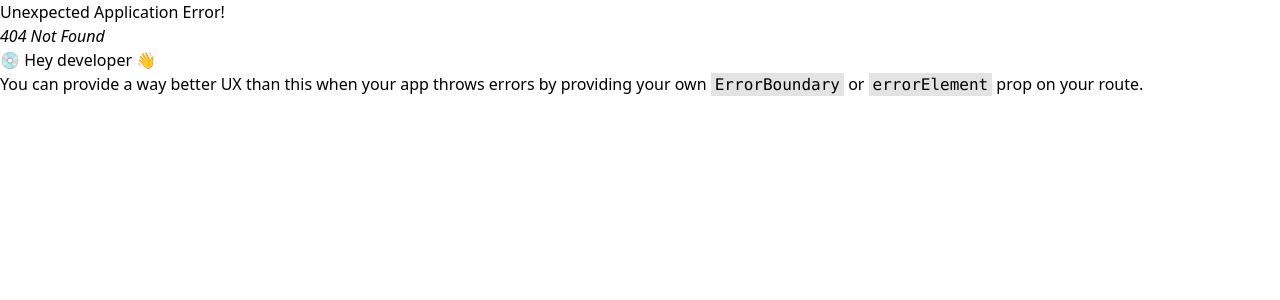
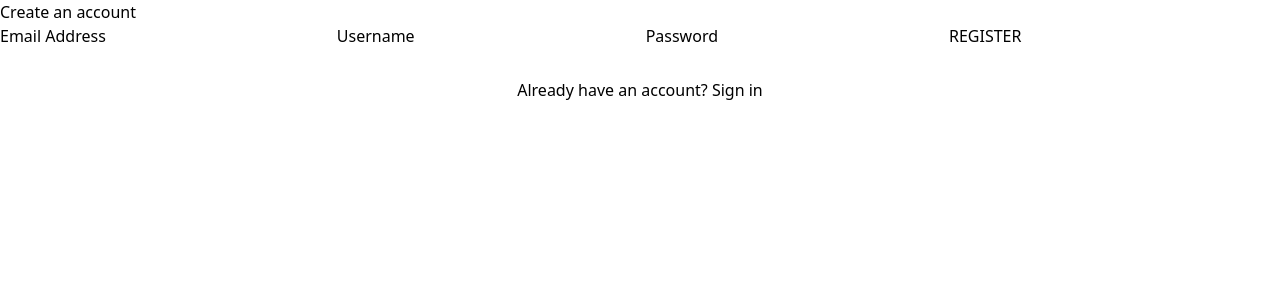
Before and after one commit to kbuicuong/schedule_app, a React (Vite) app in the folder client/: page /register in a window 1280 px wide. Before the commit this address had no page. Shown: the top 300 px of the page. Built offline with nearby package versions, Linux system fonts and the light colour scheme.

Commit message:
Fixed routing, tailwind, register

```diff
--- a/client/src/App.tsx
+++ b/client/src/App.tsx
@@ -12,10 +12,9 @@ import "react-toastify/dist/ReactToastify.css";
 
 const router = createBrowserRouter(
   createRoutesFromElements(
-    <Route path="/" element={<Login />}>
-      {/*<Route index element={<Home />} />*/}
-      {/*<Route path="login" element={<Login />} />*/}
-      {/*<Route path="register" element={<Register />} />*/}
+    <Route path="/">
+      <Route index element={<Login />} />
+      <Route path="/register" element={<Signup />} />
     </Route>
   )
 )
--- a/client/src/components/Login.tsx
+++ b/client/src/components/Login.tsx
@@ -17,28 +17,28 @@ const Login = () => {
 
   return (
     <main className='login'>
-      <form className='login__form' onSubmit={handleSubmit}>
-        <h2 className='login__title '>Log into your account</h2>
-        <label htmlFor='username'>Username</label>
+      <form className='flex flex-col items-center' onSubmit={handleSubmit}>
+        <h2 className='text-2xl font-bold'>Log into your account</h2>
+        <label htmlFor='username' className='mt-4 mb-2'>Username</label>
         <input
           id='username'
           name='username'
           type='text'
           value={username}
           onChange={(e) => setUsername(e.target.value)}
-          className='username'
+          className='border border-gray-500 w-1/3'
         />
-        <label htmlFor='password'>Password</label>
+        <label htmlFor='password' className='mt-4 mb-2'>Password</label>
         <input
           id='password'
           type='password'
           name='password'
           value={password}
           onChange={(e) => setPassword(e.target.value)}
-          className='password'
+          className='border border-gray-500 w-1/3'
         />
-        <button className='loginButton'>LOG IN</button>
-        <p style={{ textAlign: "center", marginTop: "30px" }}>
+        <button className='text-xl mt-4'>LOG IN</button>
+        <p className='mt-8'>
           Don't have an account?{" "}
           <Link className='link' to='/register'>
             Create one
--- a/client/src/components/Signup.tsx
+++ b/client/src/components/Signup.tsx
@@ -0,0 +1,64 @@
+import React, { useState } from "react";
+import { useNavigate, Link } from "react-router-dom";
+// import { handleRegister } from "../utils/resource";
+
+const Signup = () => {
+  const [username, setUsername] = useState<string>("");
+  const [password, setPassword] = useState<string>("");
+  const [email, setEmail] = useState<string>("");
+  const navigate = useNavigate();
+
+  const handleSubmit = (e:any):void => {
+    e.preventDefault();
+    if (username.trim() && password.trim() && email.trim()) {
+      console.log(email, username, password);
+      setPassword("");
+      setUsername("");
+      setEmail("");
+    }
+  };
+
+  return (
+    <main className='signup'>
+      <form className='signup__form' onSubmit={handleSubmit}>
+        <h2 className='signup__title'>Create an account</h2>
+        <label htmlFor='email'>Email Address</label>
+        <input
+          id='email'
+          name='email'
+          type='email'
+          required
+          value={email}
+          onChange={(e) => setEmail(e.target.value)}
+        />
+        <label htmlFor='username'>Username</label>
+        <input
+          id='username'
+          name='username'
+          required
+          type='text'
+          value={username}
+          onChange={(e) => setUsername(e.target.value)}
+        />
+        <label htmlFor='password'>Password</label>
+        <input
+          id='password'
+          type='password'
+          name='password'
+          required
+          value={password}
+          onChange={(e) => setPassword(e.target.value)}
+        />
+        <button className='signupButton'>REGISTER</button>
+        <p style={{ textAlign: "center", marginTop: "30px" }}>
+          Already have an account?{" "}
+          <Link className='link' to='/'>
+            Sign in
+          </Link>
+        </p>
+      </form>
+    </main>
+  );
+};
+
+export default Signup;
```
